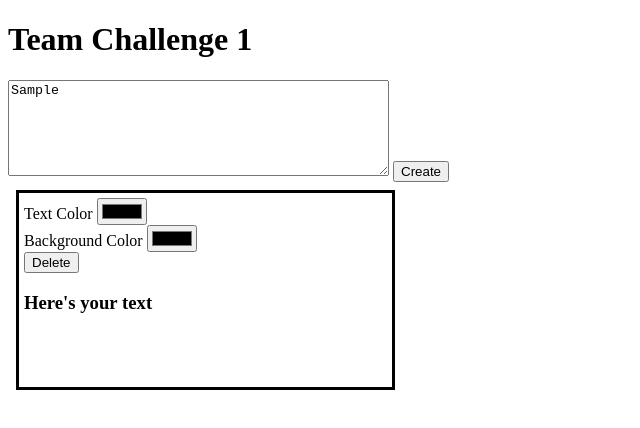
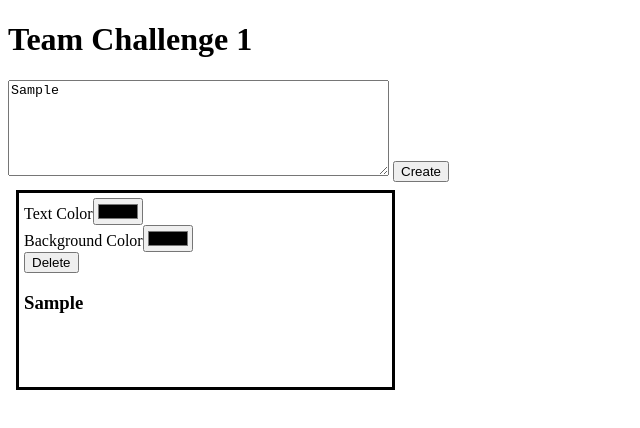
Before and after one commit to MeganCFord/NSS-SW-TeamChallenge1, a plain HTML site: page index.html in a window 1280 px wide. Both pictures are taken after typing "Sample" into the empty fields and a click on the button "Create". Shown: the full height of the page, 0-640 px from the left. Drawn offline with Linux system fonts and the light colour scheme.

Commit message:
color functions work

```diff
--- a/challenge1.js
+++ b/challenge1.js
@@ -0,0 +1,61 @@
+var createButton = document.getElementById("createCard");
+
+var cardContainer = document.getElementById("cardContainer")
+
+var createCard = function () {
+  var card = document.createElement("div");
+  cardContainer.appendChild(card); //put the card as a child into the container.
+  card.className = "card";
+  return card;
+}
+
+var createCardText = function () {
+  //grabs the inputted text after the submit button is clicked, so the html card can implement it.
+  var inputText = document.getElementById("cardContent").value;
+
+  var card = createCard();
+
+  card.innerHTML +=
+
+    "<label>Text Color" +
+      "<input type='color' name = 'textColor' class='textColor'>" +
+    "</label>" +
+    "<label>Background Color" +
+      "<input type='color' class='backgroundColor'>" +
+    "</label>" +
+    "<input type='button' class='delete' value='Delete'>" +
+    "<h3 class=theText>" + inputText + "</h3>";
+
+  //select the most recent card (for creating a background behind all of it)
+   var allTheCards = document.getElementsByClassName("card");
+   var lastCard = allTheCards[allTheCards.length-1];
+
+   //select the most recent background color picker
+   var backgroundReceiver = document.getElementsByClassName("backgroundColor");
+   var backgroundColor = backgroundReceiver[backgroundReceiver.length-1];
+
+  //change background color
+   var assignBackground = function(event) {
+    var parentDiv = event.srcElement.parentElement.parentElement;
+    parentDiv.style.backgroundColor = event.srcElement.value;
+    }
+  //background color event listener
+  backgroundColor.addEventListener("change", assignBackground);
+
+
+   //select the most recent text color picker
+   var textReceiver = document.getElementsByClassName("textColor");
+   var textColor = textReceiver[textReceiver.length-1];
+
+  //Change text color
+  var assignTextColor = function(event) {
+    var parentDiv = event.srcElement.parentElement.parentElement;
+
+     parentDiv.getElementsByClassName("theText")[0].style.color= event.srcElement.value;
+  }
+  //text color event listener
+  textColor.addEventListener("change", assignTextColor);
+}
+
+//card creation event listener
+createButton.addEventListener("click", createCardText);
--- a/index.html
+++ b/index.html
@@ -1,7 +1,4 @@
 <!-- Challenge #1
-When the user enters in text into the text area and then clicks the create button, create a new card element in the DOM.
-When the user selects a color from the first input, then the background color of that card, and no other cards, should change to the color chosen.
-When the user selects a color from the second input, then the font color of that card, and no other cards, should change to the color chosen.
 When the user clicks the Delete button, the containing card, and no other cards, should then be removed from the DOM. Not just made invisible, actually removed from the DOM. -->
 
 <!DOCTYPE html>
@@ -18,17 +15,10 @@ When the user clicks the Delete button, the containing card, and no other cards,
     <textarea name="cardContent" id="cardContent" value="" placeholder="enter card content here" rows="6" cols="45"></textarea>
     <input type="button" id="createCard" value="Create">
   </div>
-  <div id="cardContainer">
-   <div class="card">
-    <label>Text Color
-      <input type="color" name = "textColor" class="textColor">
-    </label>
-    <label>Background Color
-      <input type="color" class="backgroundColor">
-    </label>
-    <input type="button" class="delete" value="Delete">
-    <h3>Here's your text</h3> <!--this will be where the special text will go-->
-   </div>
+  <div id='cardContainer'>
+
+  <!--this will be where the special text will go-->
+
   </div>
   <script src="challenge1.js"></script>
 </body>
--- a/main.css
+++ b/main.css
@@ -1,5 +1,9 @@
 *{
   box-sizing: border-box;
+}
+
+#cardContainer {
+  vertical-align: top;
 }
 
 .card {
```
